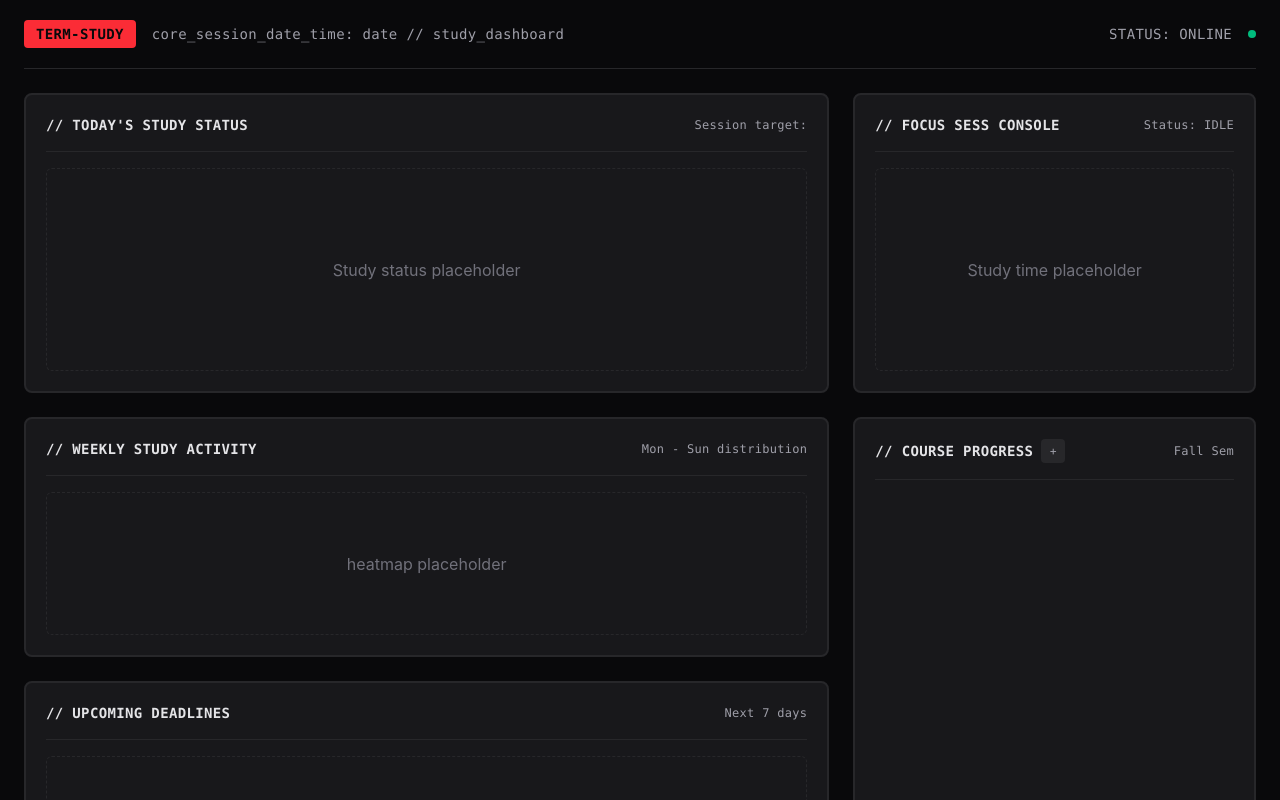
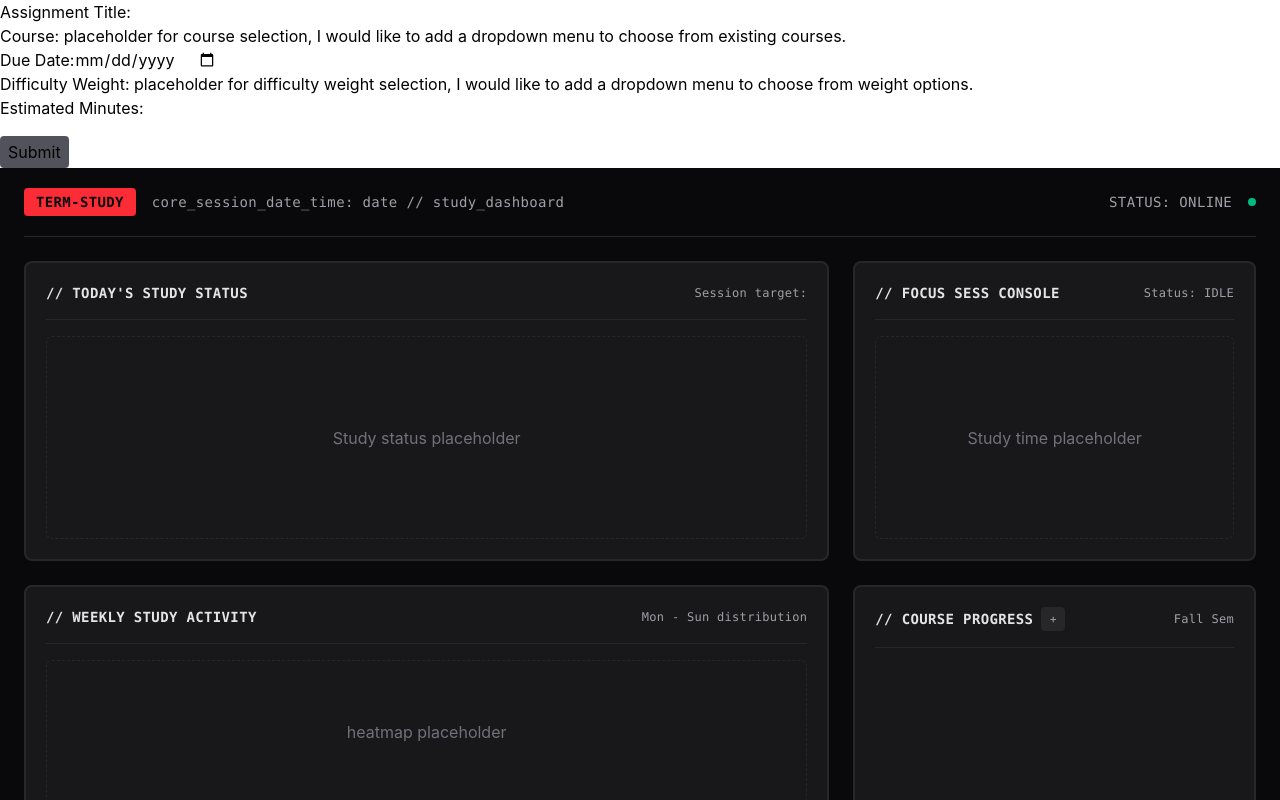
Before and after one commit to Davidhub907/productivity-dashboard, a React (Vite) app: page / in a window 1280 px wide. Shown: the top 800 px of the page. Built offline with nearby package versions, Linux system fonts and the light colour scheme.

Commit message:
basic course form with some placeholder fields. currently displays at top of page for testing

```diff
--- a/src/App.jsx
+++ b/src/App.jsx
@@ -1,9 +1,11 @@
 import Dashboard from './components/dashboard/Dashboard';
 import Header from './components/layout/Header';
+import AssignmentAddForm from './components/assignments/AssignmentAddForm';
 
 function App() {
   return (
     <>
+      <AssignmentAddForm />
       <Header />
       <Dashboard />
     </>
--- /dev/null
+++ b/src/components/assignments/AssignmentAddForm.jsx
@@ -0,0 +1,63 @@
+import { useState } from 'react';
+
+function AssignmentAddForm({ onAddAssignment}) {
+    const [assignmentTitle, setAssignmentTitle] = useState('');
+    const [ course, setCourse] = useState('');
+    const [dueDate, setDueDate] = useState('');
+    const [weight, setWeight] = useState('');
+    const [estimatedMinutes, setEstimatedMinutes] = useState('');
+
+    function handleSubmit(event) {
+        event.preventDefault();
+
+        const newAssignment = {
+            id: crypto.randomUUID(),
+            title: assignmentTitle.trim(),
+            courseId: "placeholder-course-id",
+            dueDate: dueDate.trim(),
+            weight: weight.trim(),
+            estimatedMinutes: estimatedMinutes.trim(),
+            completed: false
+        };
+
+        console.log('New Assignment Created:', newAssignment);
+        onAddAssignment?.(newAssignment);
+    }
+
+    return (
+        <div>
+            <form onSubmit={handleSubmit}>
+                <label>
+                    Assignment Title:
+                    <input type="text" value={assignmentTitle} onChange={(e) => setAssignmentTitle(e.target.value)} />
+                </label>
+                <br />
+                <label>
+                    Course:
+                    placeholder for course selection, I would like to add a dropdown menu to choose from existing courses.
+                </label>
+                <br />
+                <label>
+                    Due Date:
+                    <input type="date" value={dueDate} onChange={(e) => setDueDate(e.target.value)} />
+                </label>
+                <br />
+                <label>
+                    Difficulty Weight:
+                    placeholder for difficulty weight selection, I would like to add a dropdown menu to choose from weight options.
+                </label>
+                <br />
+                <label>
+                    Estimated Minutes:
+                    <input type="number" value={estimatedMinutes} onChange={(e) => setEstimatedMinutes(e.target.value)} />
+                </label>
+                <br />
+                <button type="submit" className="mt-4 rounded bg-zinc-600 px-2 py-1 hover:bg-zinc-700">
+                    Submit
+                </button>
+            </form>
+        </div>
+    );
+}
+
+export default AssignmentAddForm;
```
Also changed, not shown: src/components/assignments/AssignmentForm.jsx (deleted).
